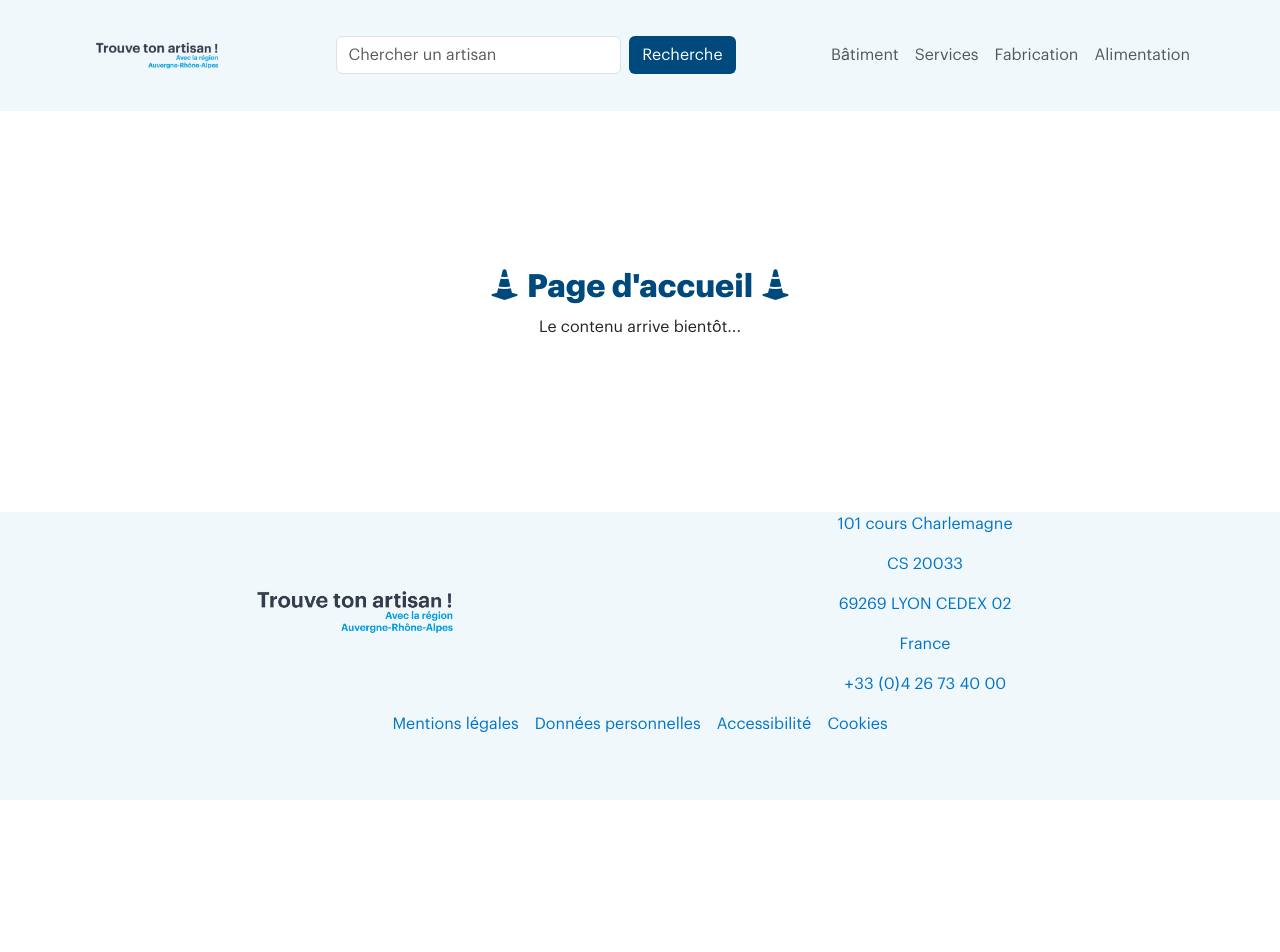
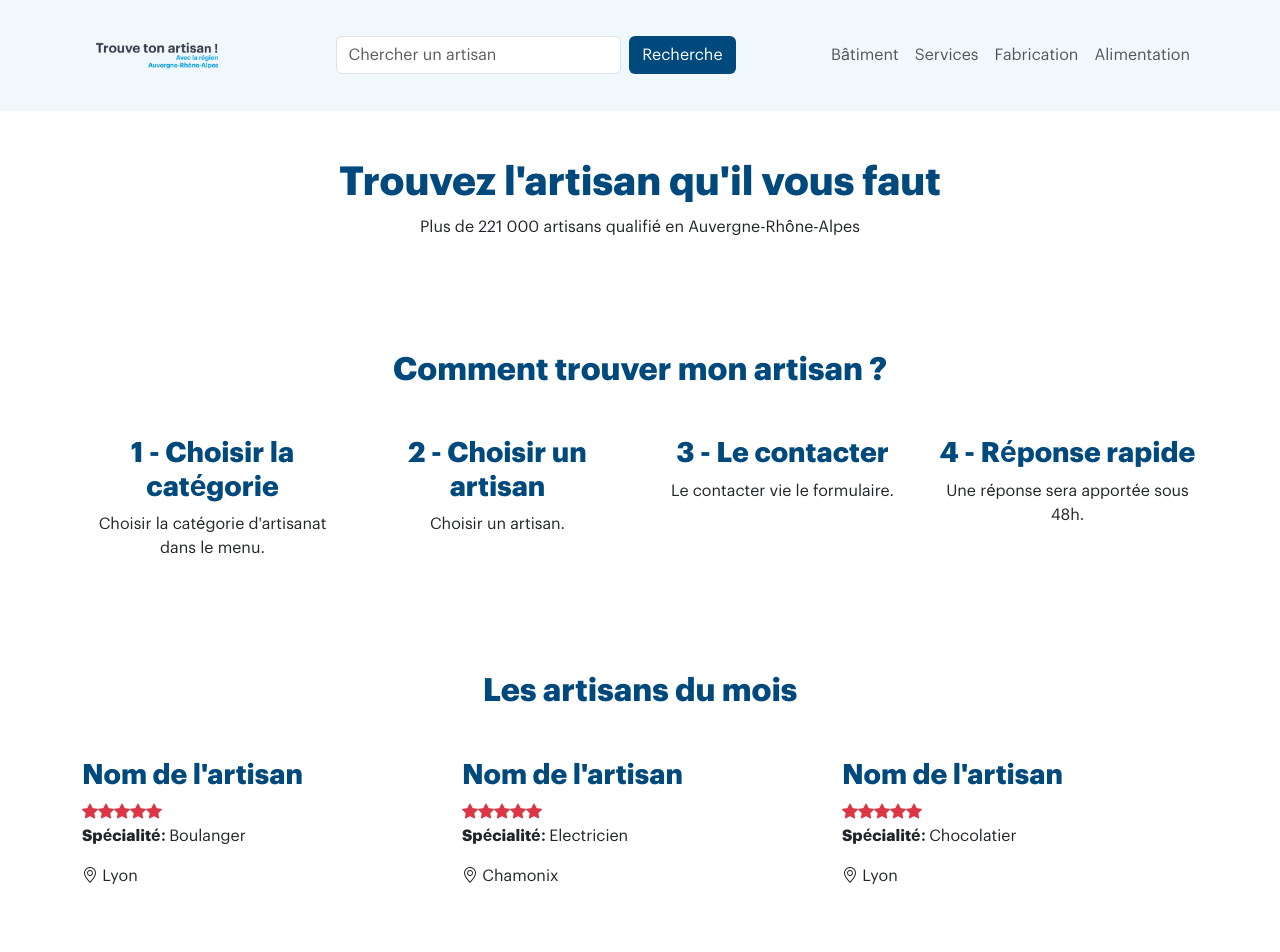
Before and after one commit to guillaumebertil/trouve-ton-artisan, a React (Create React App) app in the folder frontend/: page / in a window 1280 px wide. Shown: the top 952 px of the page. Before the commit the page ends 800 px from the top, so only its background shows below. Built offline with nearby package versions, Linux system fonts and the light colour scheme.

Commit message:
feat(frontend): création de la HomePage avec structure de base

```diff
--- a/frontend/src/App.js
+++ b/frontend/src/App.js
@@ -2,6 +2,9 @@ import React from 'react';
 import { BrowserRouter, Routes, Route } from 'react-router-dom';
 import Header from './components/layout/Header';
 import Footer from './components/layout/Footer';
+
+// Pages
+import HomePage from './pages/HomePage';
 
 // Pages légales
 import MentionsLegales from './pages/legal/MentionsLegales';
@@ -21,14 +24,7 @@ function App() {
 
         {/* Routes */}
         <Routes>
-            <Route path='/' element={
-                <main className='flex-grow-1 d-flex flex-column'>
-                    <div className='container-fluid flex-grow-1 d-flex flex-column justify-content-center align-items-center text-center'>
-                        <h2><i className="bi bi-cone-striped h2"></i> Page d'accueil <i className="bi bi-cone-striped h2"></i></h2>
-                        <p>Le contenu arrive bientôt...</p>
-                    </div>
-                </main>
-            } />
+            <Route path='/' element={<HomePage />} />
 
             {/* Pages légales */}
             <Route path='/mentions-legales' element={<MentionsLegales />} />
--- /dev/null
+++ b/frontend/src/pages/HomePage.jsx
@@ -0,0 +1,117 @@
+import React from 'react';
+
+const HomePage = () => {
+    return (
+        <main className='flex-grow-1'>
+            {/* SECTION 1 : HERO */}
+            <section className='hero'>
+                <div className='container text-center py-5'>
+                    <h1>Trouvez l'artisan qu'il vous faut</h1>
+                    <p>Plus de 221 000 artisans qualifié en Auvergne-Rhône-Alpes</p>
+                </div>
+            </section>
+
+            {/* SECTION 2 : Comment trouver mon artisan ? */}
+            <section className='how-to-find py-5'>
+                <div className='container'>
+                    <h2 className='text-center mb-5'>Comment trouver mon artisan ?</h2>
+
+                    <div className='row'>
+                        {/* Etape 1 */}
+                        <div className='col-md-6 col-lg-3 mb4'>
+                            <div className='step-card text-center'>
+                                <h3>1 - Choisir la catégorie</h3>
+                                <p>Choisir la catégorie d'artisanat dans le menu.</p>
+                            </div>
+                        </div>
+
+                        {/* Etape 2 */}
+                        <div className='col-md-6 col-lg-3 mb4'>
+                            <div className='step-card text-center'>
+                                <h3>2 - Choisir un artisan</h3>
+                                <p>Choisir un artisan.</p>
+                            </div>
+                        </div>
+
+                        {/* Etape 3 */}
+                        <div className='col-md-6 col-lg-3 mb4'>
+                            <div className='step-card text-center'>
+                                <h3>3 - Le contacter</h3>
+                                <p>Le contacter vie le formulaire.</p>
+                            </div>
+                        </div>
+
+                        {/* Etape 4 */}
+                        <div className='col-md-6 col-lg-3 mb4'>
+                            <div className='step-card text-center'>
+                                <h3>4 - Réponse rapide</h3>
+                                <p>Une réponse sera apportée sous 48h.</p>
+                            </div>
+                        </div>
+
+                    </div>
+                </div>
+            </section>
+
+            {/* SECTION 3 : Les artisans du mois */}
+            <section className='top-artisans py-5'>
+                <div className='container'>
+                    <h2 className='text-center mb-5'>Les artisans du mois</h2>
+
+                    <div className='row'>
+                        {/* Artisan 1 - TEMPORAIRE */}
+                        <div className='col-md-4 mb-4'>
+                            <div className='artisan-card'>
+                                <h3>Nom de l'artisan</h3>
+                                <div className='rating'>
+                                    <i className='bi bi-star-fill text-danger'></i>
+                                    <i className='bi bi-star-fill text-danger'></i>
+                                    <i className='bi bi-star-fill text-danger'></i>
+                                    <i className='bi bi-star-fill text-danger'></i>
+                                    <i className='bi bi-star-fill text-danger'></i>
+                                </div>
+                                <p><strong>Spécialité: </strong>Boulanger</p>
+                                <p><i className='bi bi-geo-alt'></i> Lyon</p>
+                            </div>
+                        </div>
+
+                        {/* Artisan 2 - TEMPORAIRE */}
+                        <div className='col-md-4 mb-4'>
+                            <div className='artisan-card'>
+                                <h3>Nom de l'artisan</h3>
+                                <div className='rating'>
+                                    <i className='bi bi-star-fill text-danger'></i>
+                                    <i className='bi bi-star-fill text-danger'></i>
+                                    <i className='bi bi-star-fill text-danger'></i>
+                                    <i className='bi bi-star-fill text-danger'></i>
+                                    <i className='bi bi-star-fill text-danger'></i>
+                                </div>
+                                <p><strong>Spécialité: </strong>Electricien</p>
+                                <p><i className='bi bi-geo-alt'></i> Chamonix</p>
+                            </div>
+                        </div>
+
+                        {/* Artisan 3 - TEMPORAIRE */}
+                        <div className='col-md-4 mb-4'>
+                            <div className='artisan-card'>
+                                <h3>Nom de l'artisan</h3>
+                                <div className='rating'>
+                                    <i className='bi bi-star-fill text-danger'></i>
+                                    <i className='bi bi-star-fill text-danger'></i>
+                                    <i className='bi bi-star-fill text-danger'></i>
+                                    <i className='bi bi-star-fill text-danger'></i>
+                                    <i className='bi bi-star-fill text-danger'></i>
+                                </div>
+                                <p><strong>Spécialité: </strong>Chocolatier</p>
+                                <p><i className='bi bi-geo-alt'></i> Lyon</p>
+                            </div>
+                        </div>
+
+                    </div>
+                </div>
+            </section>
+        </main>
+    );
+};
+
+export default HomePage;
```
